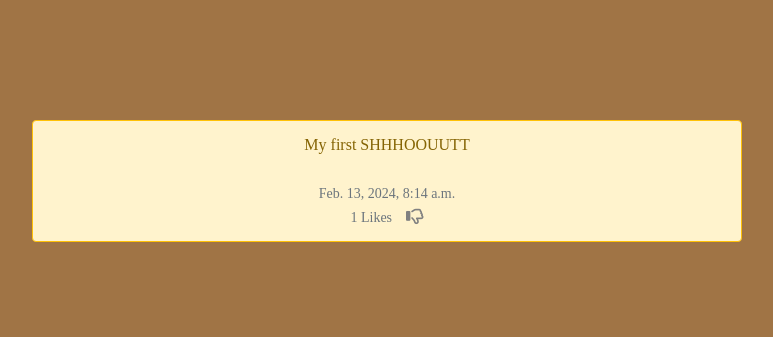
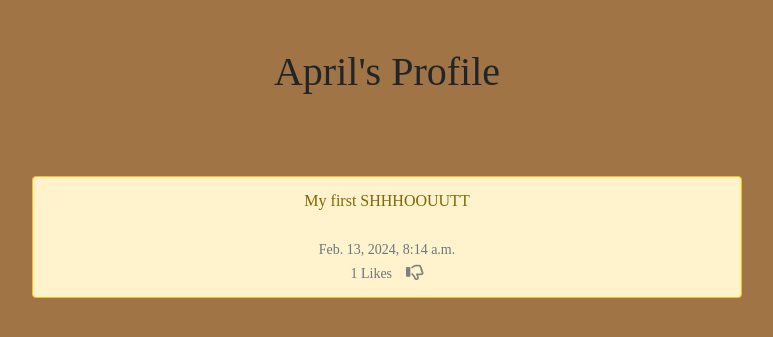
Before and after one commit to AndersH82/TheSaloon, a Django app: page /profile/3 in a window 1280 px wide. Shown: the part 56-393 px from the top of the page, without its empty margins (68-841 px from the left). Run offline with Django 5.2, Linux system fonts and the light colour scheme; a user stored in the database is signed in; data comes from the database, SQL or seed files in the repository; both versions use the stored data as it was after the commit; some libraries are stand-ins or nearby versions; some web fonts are replaced.

Commit message:
make some changes

```diff
--- a/the_saloon/admin.py
+++ b/the_saloon/admin.py
@@ -19,7 +19,7 @@ class UserAdmin(admin.ModelAdmin):
 admin.site.unregister(User)
 # Reregister user/profile
 admin.site.register(User, UserAdmin)
-admin.site.register(Profile)
+#admin.site.register(Profile)
 
 # Register shouts
 admin.site.register(Shout)
--- a/the_saloon/models.py
+++ b/the_saloon/models.py
@@ -1,6 +1,7 @@
 from django.db import models
 from django.contrib.auth.models import User
 from django.db.models.signals import post_save
+from django.dispatch import receiver
 
 # Shout Model
 class Shout(models.Model):
@@ -42,6 +43,7 @@ class Profile(models.Model):
             return self.user.username
 
 # Creat profile new user sign up
+@receiver(post_save, sender=User)
 def create_profile(sender, instance, created, **kwargs):
 	if created:
 		user_profile = Profile(user=instance)
@@ -50,4 +52,4 @@ def create_profile(sender, instance, created, **kwargs):
 		user_profile.follows.set([instance.profile.id])
 		user_profile.save()
 
-post_save.connect(create_profile, sender=User)
+#post_save.connect(create_profile, sender=User)
--- a/the_saloon/templates/profile.html
+++ b/the_saloon/templates/profile.html
@@ -7,6 +7,7 @@
 <div class="container text-center">
   <div class="row">
     <div class="col-md-8">
+      <h1 style="font-family: Rye, serif;">{{ profile.user.username }}'s Profile</h1>
 
       <br/><br/><br/>
       {% if shouts%}
@@ -22,14 +23,16 @@
           {{ shout.number_of_likes }} Likes
           &nbsp;&nbsp;
           {% if user in shout.likes.all %}
-                    <a href="{% url 'shout_like' shout.id %}"><i class="fa-lg fa-regular fa-thumbs-down" style="color:gray"></i></a>
+          <a href="{% url 'shout_like' shout.id %}"><i class="fa-lg fa-regular fa-thumbs-down"
+              style="color:gray"></i></a>
           {% else %}
           <a href="{% url 'shout_like' shout.id %}"><i class="fa-lg fa-regular fa-thumbs-up" style="color:gray"></i></a>
           {% endif %}
 
           {% if request.user.username == profile.user.username %}
           &nbsp;&nbsp;
-                    <a href="{% url 'delete_shout' shout.id %}"><i class="fa-lg fa-regular fa-trash-can" style="color:gray"></i></a>
+          <a href="{% url 'delete_shout' shout.id %}"><i class="fa-lg fa-regular fa-trash-can"
+              style="color:gray"></i></a>
           {% endif %}
 
         </small>
@@ -45,11 +48,14 @@
       <div class="container mt-4 mb-4 p-3 d-flex justify-content-center">
         <div class="card p-4 border-0" style="background-color:#FFF3CD">
           <div class=" image d-flex flex-column justify-content-center align-items-center">
-              <img src="{{ profile.profile_image.url }}" height="100" width="100" class="img rounded-circle" height: auto;>
+            <img src="{{ profile.profile_image.url }}" height="100" width="100" class="rounded-circle" height:
+              auto;>
+
             <span class="name mt-3" style="font-family: Rye, serif;">
               {{ profile.user.username }}'s Profile</span>
             <div class="d-flex flex-row justify-content-center align-items-center gap-2">
-              </i></span> </div>
+              </i></span>
+            </div>
             <div class="d-flex flex-row justify-content-center align-items-center mt-3">
             </div>
             <div class="d-flex mt-2">
@@ -57,25 +63,32 @@
             </div>
             {% if profile.profile_bio %}
             <div class="text mt-3">
-                  <span><p align="justify" style="font-family: Rye, serif;">
-                    {{ profile.profile_bio}}</p></span>
+              <span>
+                <p align="justify" style="font-family: Rye, serif;">
+                  {{ profile.profile_bio}}</p>
+              </span>
               {% endif %}
+
             </div>
             <div class="gap-3 mt-3 icons d-flex flex-row justify-content-center align-items-center">
               {% if profile.facebook_link %}
               <a href="{{ profile.facebook_link }}" style="color:gray" target="new">
                 <i class="fa-2x fa-brands fa-facebook"></i></a>
               {% endif %}
+
               &nbsp;&nbsp;
               {% if profile.instagram_link %}
-                  <a href="{{ profile.instagram_link }}" style="color:gray" target="new"><i class="fa-2x fa-brands fa-instagram"></i></a>
+              <a href="{{ profile.instagram_link }}" style="color:gray" target="new"><i
+                  class="fa-2x fa-brands fa-instagram"></i></a>
               {% endif %}
+              &nbsp;&nbsp;
               {% if profile.linkedin_link %}
-                  <a href="{{ profile.linkedin_link }}" style="color:gray" target="new"><i class="fa-2x fa-brands fa-linkedin"></i></a>
+              <a href="{{ profile.linkedin_link }}" style="color:gray" target="new"><i
+                  class="fa-2x fa-brands fa-linkedin"></i></a>
               {% endif %}
             </div>
 
-                    <br/>
+            <br />
             <h5 style="font-family: Rye, serif;"> Follows </h5>
             <p class="card-text">{% for following in profile.follows.all %}
               <a href="{% url 'profile' following.user.id %}" style="font-family: Rye, serif;">{{ following }}</a><br />
@@ -88,20 +101,27 @@
             <form method=POST>
               {% csrf_token %}
               {% if profile in user.profile.follows.all %}
-                          <button class="btn btn-outline-warning" name="follow" value="unfollow" type="submit" style="font-family: Rye, serif;">
+              <button class="btn btn-outline-warning" name="follow" value="unfollow" type="submit"
+                style="font-family: Rye, serif;">
                 Unfollow {{ profile.user.username|lower}}
               </button>
 
               {% else %}
-                          <button class="btn btn-outline-warning" name="follow" value="follow" type="submit" style="font-family: Rye, serif;">
+              <button class="btn btn-outline-warning" name="follow" value="follow" type="submit"
+                style="font-family: Rye, serif;">
                 Follow {{ profile.user.username|lower}}
               </button>
               {% endif %}
-                          <br/><br/>
-                          <button class="btn btn-outline-warning"><a href="{% url 'update_user' %}" class="text-muted" style="font-family: Rye, serif;">Edit Profile</a></button>
-                </div> </div>
+              <br /><br />
+              {% if request.user.id == profile.user.id %}
+              <button class="btn btn-outline-warning"><a href="{% url 'update_user' %}" class="text-muted"
+                  style="font-family: Rye, serif;">Edit Profile</a></button>
+              {% endif %}
+       {% endif %}
           </div>
-      {% endif %}
+        </div>
+      </div>
+
 
 
 
--- a/the_saloon/templates/update_user.html
+++ b/the_saloon/templates/update_user.html
@@ -10,7 +10,7 @@
 <form method="POST" action="" enctype="multipart/form-data" style="font-family: Rye, serif;">
     {% csrf_token %}
     {{ user_form.as_p }}
-    {{ profile_form.as_p}}
+    {{ profile_form.as_p }}
     <br/>
     <button type="submit" class="btn btn-primary">Update Profile</button>
 </form>
--- a/the_saloon/views.py
+++ b/the_saloon/views.py
@@ -85,9 +85,7 @@ def register_user(request):
             form.save()
             username = form.cleaned_data['username']
             password = form.cleaned_data['password1']
-            # first_name = form.cleaned_data['first_name']
-            #second_name = form.cleaned_data['second_name']
-            #email = form.cleaned_data['email']
+
 
             user = authenticate(username=username, password=password)
             login(request,user)
@@ -99,7 +97,7 @@ def register_user(request):
 def update_user(request):
     if request.user.is_authenticated:
         current_user = User.objects.get(id=request.user.id)
-        profile_user = Profile.objects.get(user__id=request.user.id)
+        profile_user = Profile.objects.get(user_id=request.user.id)
 
         user_form = SignUpForm(request.POST or None, request.FILES or None, instance=current_user)
         profile_form = ProfilePicForm(request.POST or None, request.FILES or None, instance=profile_user)
```
Also changed, not shown: db.sqlite3, media/images/404error.jpg (added), media/images/avataricon.png (added), media/images/default.jpg (added). Lines whose indentation alone changed are shown as unchanged.
